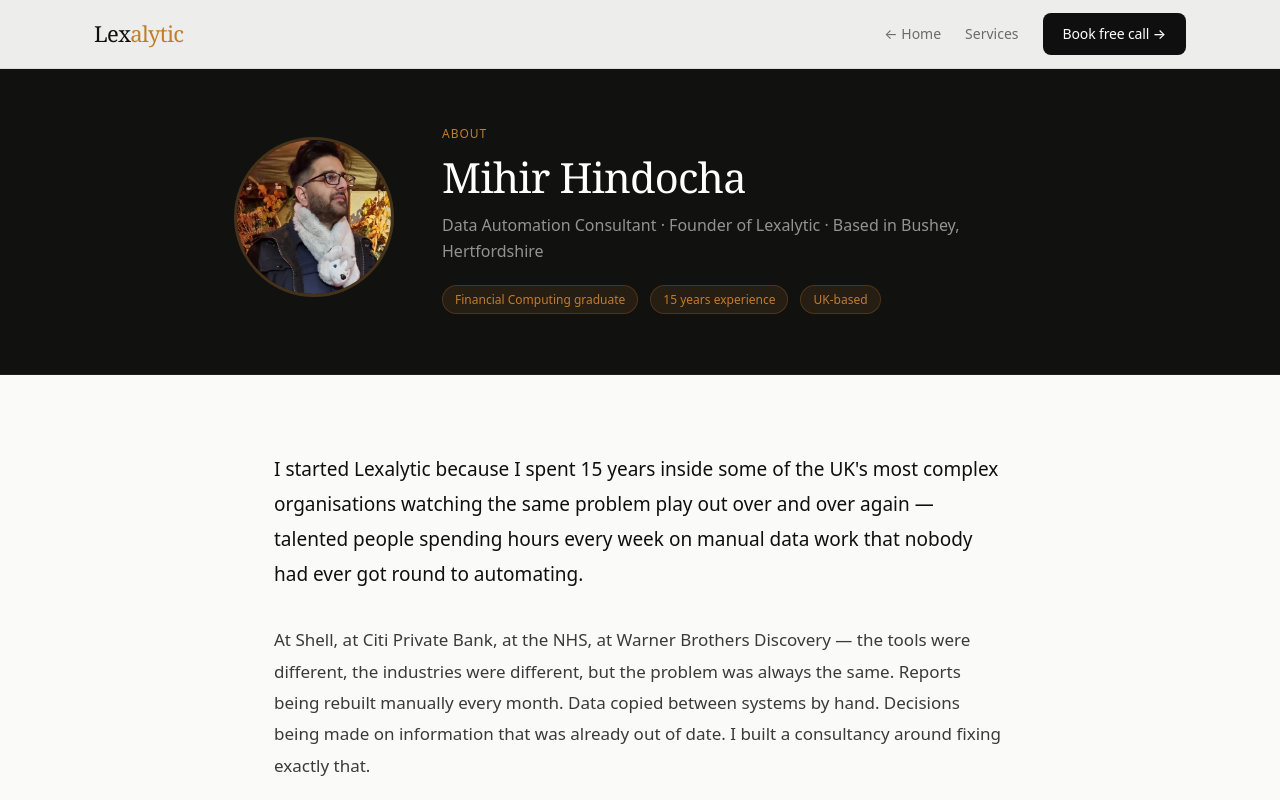
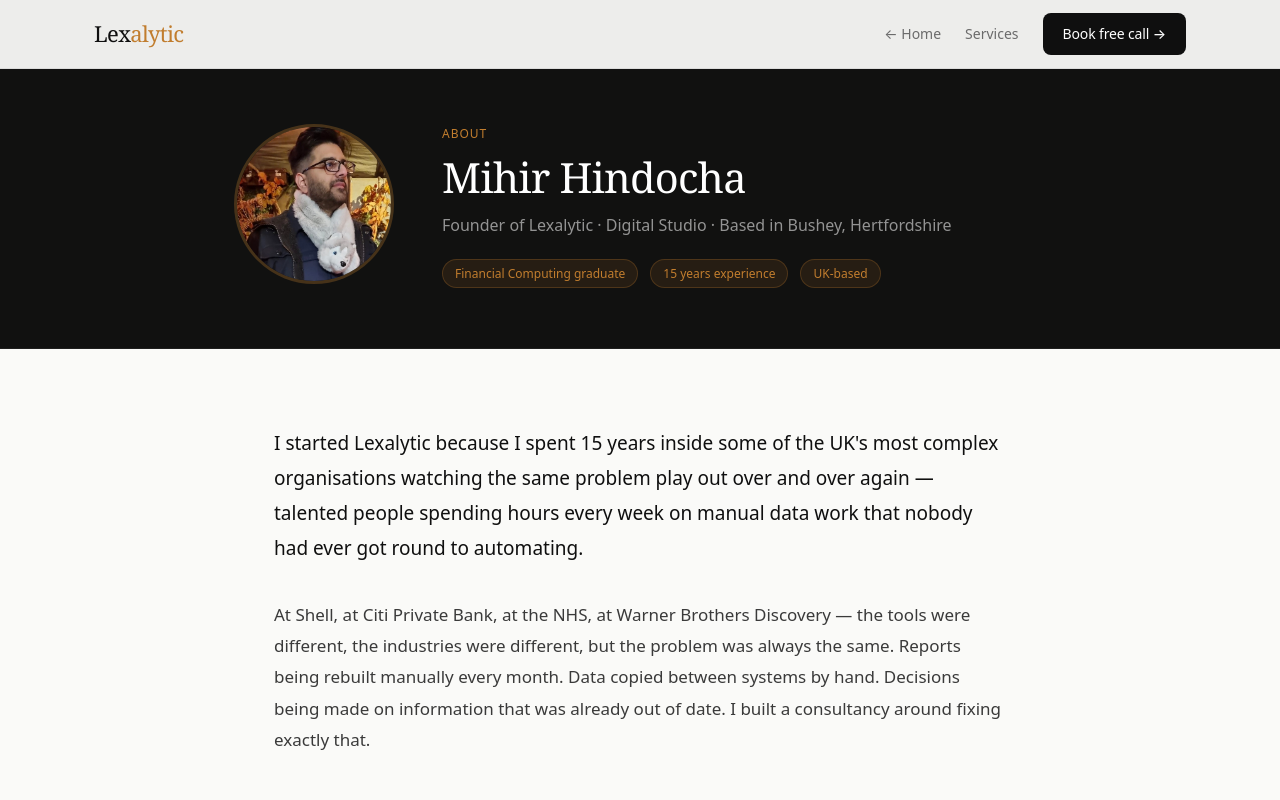
Before and after one commit to printpeachstudio-blip/lexalytic, a Next.js app: page /about in a window 1280 px wide. Shown: the top 800 px of the page. Built offline with nearby package versions, Linux system fonts and the light colour scheme.

Commit message:
update about page for digital studio rebrand - titles, structured data, hero

```diff
--- a/app/about/page.tsx
+++ b/app/about/page.tsx
@@ -3,12 +3,12 @@ import Link from 'next/link'
 
 export const metadata: Metadata = {
   alternates: { canonical: 'https://www.lexalytic.com/about' },
-  title: 'About Mihir Hindocha | Data Automation Consultant UK | Lexalytic',
-  description: 'Mihir Hindocha is a UK data automation consultant with 15 years experience across Shell, Citi Private Bank, NHS, Warner Brothers and Foster & Partners. Based in Hertfordshire.',
-  keywords: 'Mihir Hindocha, data automation consultant UK, Excel consultant Hertfordshire, Power BI consultant UK, about Lexalytic',
+  title: 'About Mihir Hindocha | UK Digital Studio Founder | Lexalytic',
+  description: 'Mihir Hindocha is the founder of Lexalytic, a UK digital studio. 15 years experience across Shell, Citi Private Bank, NHS, Warner Bros, and Foster & Partners. Based in Hertfordshire.',
+  keywords: 'Mihir Hindocha, UK digital studio founder, website developer Hertfordshire, custom software UK, data automation consultant UK, about Lexalytic',
   openGraph: {
     title: 'About Mihir Hindocha | Lexalytic',
-    description: 'Data automation consultant with 15 years experience across Shell, Citi Private Bank, NHS, Warner Brothers and Foster & Partners.',
+    description: 'Founder of Lexalytic, a UK digital studio. 15 years experience across Shell, Citi, NHS, Warner Bros, and Foster & Partners.',
     url: 'https://www.lexalytic.com/about',
     siteName: 'Lexalytic',
     locale: 'en_GB',
@@ -22,8 +22,8 @@ export default function AboutPage() {
     "@context": "https://schema.org",
     "@type": "Person",
     "name": "Mihir Hindocha",
-    "jobTitle": "Data Automation Consultant",
-    "description": "UK data automation consultant with 15 years experience across Shell, Citi Private Bank, NHS, Warner Brothers Discovery and Foster & Partners. Founder of Lexalytic.",
+    "jobTitle": "Founder, Lexalytic Digital Studio",
+    "description": "Founder of Lexalytic, a UK digital studio building websites, custom software, AI-powered tools and data systems. 15 years experience across Shell, Citi, NHS, Warner Bros, and Foster & Partners.",
     "url": "https://www.lexalytic.com/about",
     "worksFor": {
       "@type": "Organization",
@@ -40,7 +40,7 @@ export default function AboutPage() {
       "@type": "CollegeOrUniversity",
       "name": "Financial Computing"
     },
-    "knowsAbout": ["Power BI", "Excel Automation", "VBA", "Python", "SQL", "Power Automate", "Data Automation", "Business Intelligence"],
+    "knowsAbout": ["Website Development", "Custom Software Development", "AI-Powered Tools", "Platform Development", "Power BI", "Excel Automation", "VBA", "Python", "Data Automation"],
     "hasOccupation": {
       "@type": "Occupation",
       "name": "Data Automation Consultant",
@@ -95,7 +95,7 @@ export default function AboutPage() {
                 Mihir Hindocha
               </h1>
               <p style={{ color: 'rgba(255,255,255,0.55)', fontSize: '16px', marginBottom: '20px', lineHeight: '1.6' }}>
-                Data Automation Consultant · Founder of Lexalytic · Based in Bushey, Hertfordshire
+                Founder of Lexalytic · Digital Studio · Based in Bushey, Hertfordshire
               </p>
               <div style={{ display: 'flex', gap: '12px', flexWrap: 'wrap' }}>
                 {['Financial Computing graduate', '15 years experience', 'UK-based'].map((tag, i) => (
```
